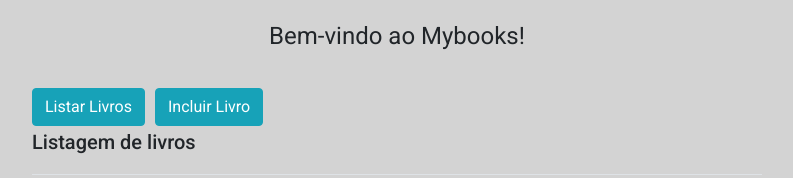
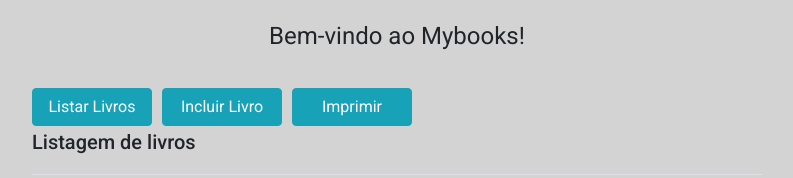
Before and after one commit to eugeniosolucoes/mybooks, an Angular app in the folder mybooks-app/: page /livros in a window 1280 px wide. Shown: the top 178 px of the page, without its empty margins (243-1036 px from the left). Built offline with nearby package versions, Linux system fonts and the light colour scheme; no server answers.

Commit message:
Impressão do Relatório MyBooks

```diff
--- a/mybooks-app/src/app/app.component.html
+++ b/mybooks-app/src/app/app.component.html
@@ -13,7 +13,8 @@
     <div class="col-md-8">
       <br>
       <a routerLink="/livros" class="btn btn-info botao-nav">Listar Livros</a>
-      <a style="margin-left:10px" routerLink="/add" class="btn btn-info botao-nav">Incluir Livro</a>
+      <a routerLink="/add" class="btn btn-info botao-nav">Incluir Livro</a>
+      <a href="http://localhost:8080/api/imprimir" target="_blank" class="btn btn-info botao-nav">Imprimir</a>
       <br>
     </div>
   </div>
--- a/mybooks-app/src/styles.css
+++ b/mybooks-app/src/styles.css
@@ -5,6 +5,8 @@ body {
 }
 
 .botao-nav {
+  width: 120px;
+  margin-right: 10px;
 }
 
 .botao-acoes {
```
